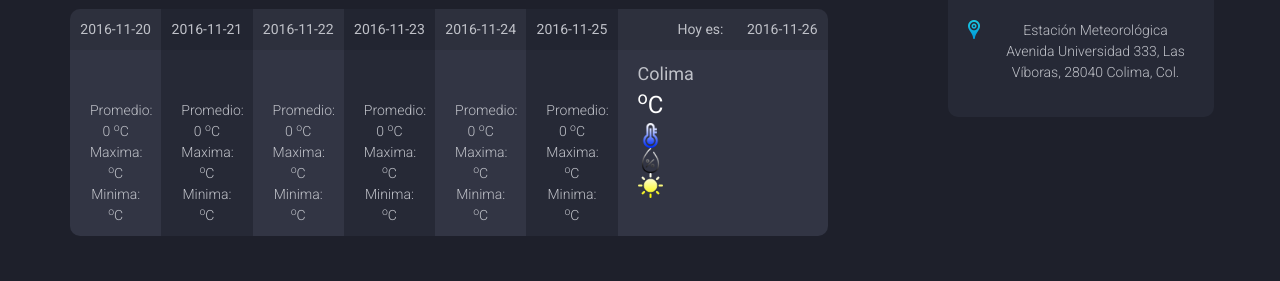
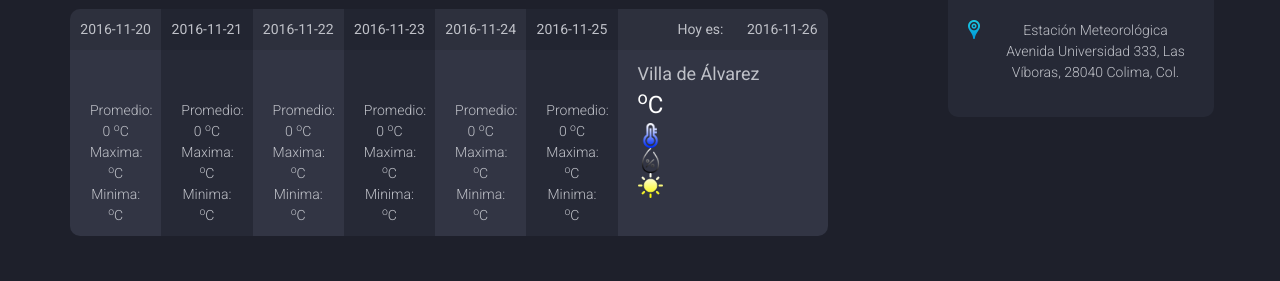
Before and after one commit to nekoninds/meteorologico, a PHP site: page /villa.php in a window 1280 px wide. Shown: the part 781-1062 px from the top of the page. Run offline with PHP 8.4, Linux system fonts and the light colour scheme; data that the repository does not hold is empty; some libraries are stand-ins or nearby versions.

Commit message:
error de tablitas

```diff
--- a/coquimatlan.php
+++ b/coquimatlan.php
@@ -408,7 +408,7 @@
 													<div class="date"><span> Hoy es: </span><?php echo date("Y-m-d ", $time);?></div>
 												</div> <!-- .forecast-header -->
 												<div class="forecast-content">
-													<div class="location">Colima</div>
+													<div class="location">Coquimatlán</div>
 													<div class="degree">
 														<div >
 															<?php
--- a/villa.php
+++ b/villa.php
@@ -412,7 +412,7 @@
 													<div class="date"><span> Hoy es: </span><?php echo date("Y-m-d ", $time);?></div>
 												</div> <!-- .forecast-header -->
 												<div class="forecast-content">
-													<div class="location">Colima</div>
+													<div class="location">Villa de Álvarez</div>
 													<div class="degree">
 														<div >
 															<?php
```
